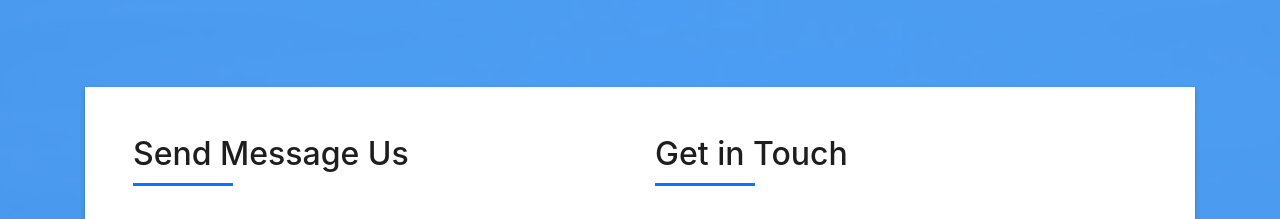
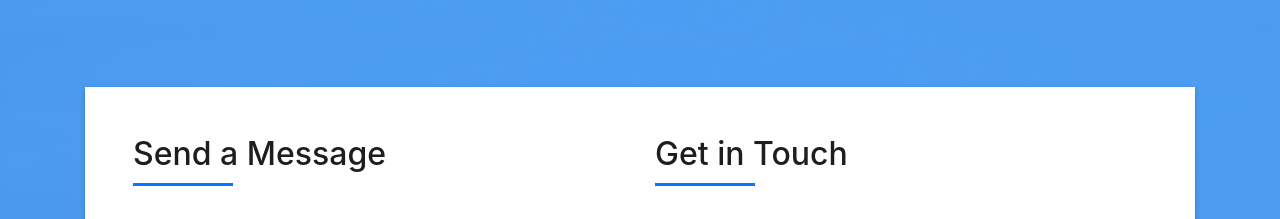
Before and after one commit to 0Drew/0Drew.github.io, a plain HTML site: page index.html in a window 1280 px wide. Shown: the part 3020-3239 px from the top of the page. Drawn offline with Linux system fonts and the light colour scheme; files whose address does not match are found by name.

Commit message:
Update index.html

```diff
--- a/index.html
+++ b/index.html
@@ -310,7 +310,7 @@
                 <div class="col-md-6">
                   <div class="title-box-2">
                     <h5 class="title-left">
-                      Send Message Us
+                      Send a Message
                     </h5>
                   </div>
                   <div>
```
